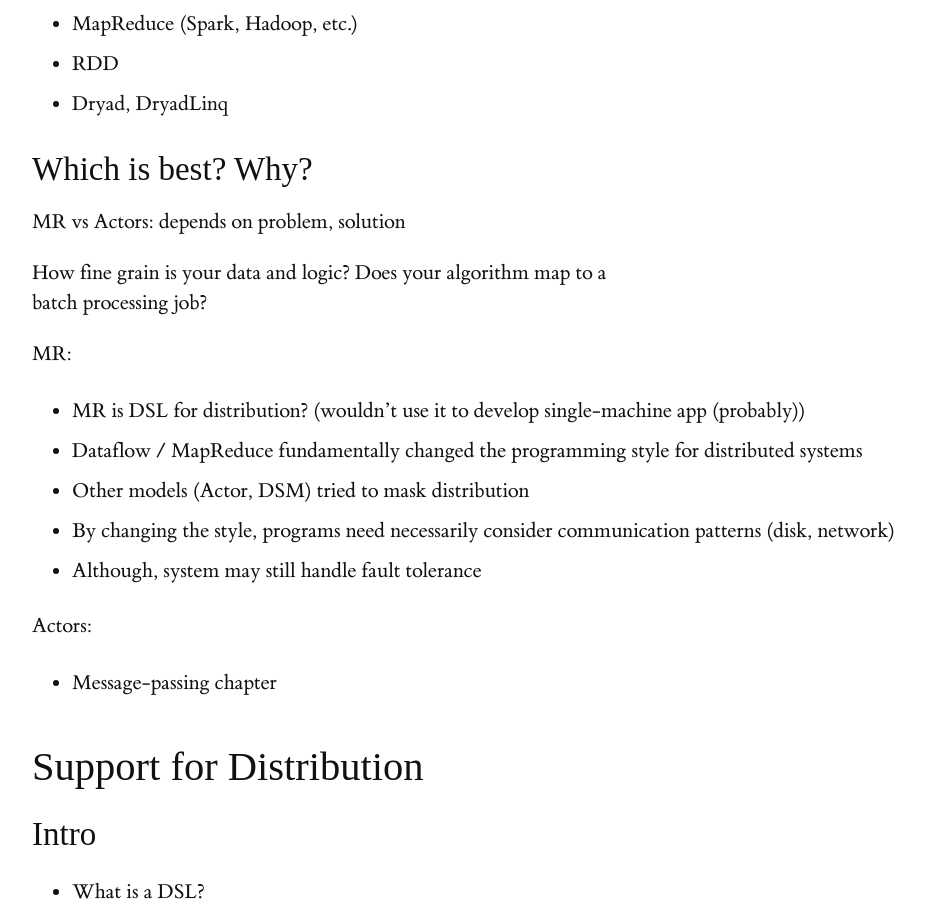
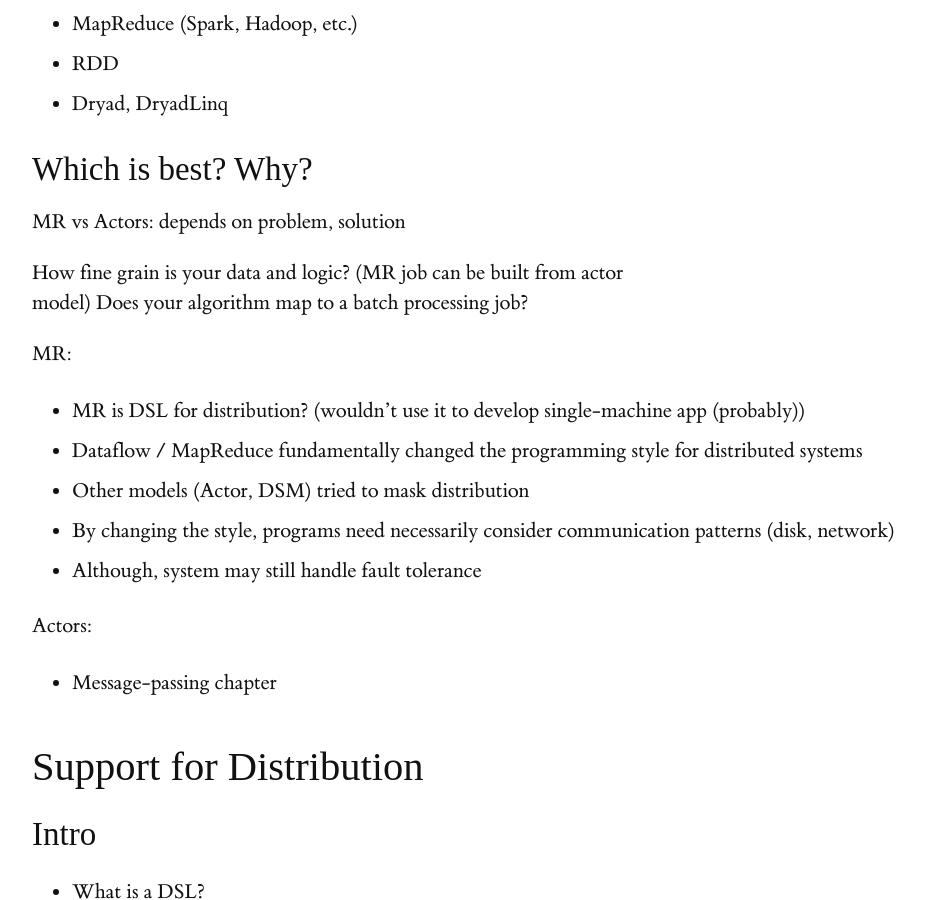
Before and after one commit to heathermiller/dist-prog-book, a Jekyll site: the page built from chapter/4/dist-langs.md, in a window 1280 px wide and 900 px high, scrolled down 1911 px. Shown: the whole window, without its empty margins (128-1053 px from the left). Built offline with Jekyll 4.4.1, drawn with Linux system fonts in a browser that asks for light colours; some web fonts are replaced.

Commit message:
Update dist-langs.md

```diff
--- a/chapter/4/dist-langs.md
+++ b/chapter/4/dist-langs.md
@@ -59,7 +59,7 @@ Some languages that use this model are:
 
 MR vs Actors: depends on problem, solution
 
-How fine grain is your data and logic?
+How fine grain is your data and logic? (MR job can be built from actor model)
 Does your algorithm map to a batch processing job?
 
 MR:
```
